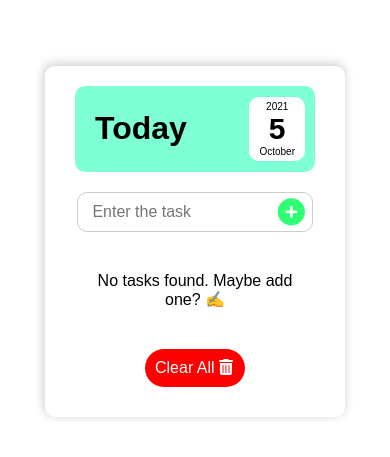
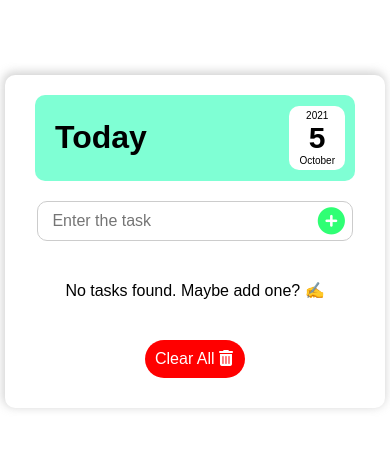
Before and after one commit to subhradwip01/todo-app, a React (Create React App) app: page / in a window 390 px wide. Shown: the part 181-638 px from the top of the page. Built offline with nearby package versions, Linux system fonts and the light colour scheme.

Commit message:
conatiner size fixing

```diff
--- a/src/App.css
+++ b/src/App.css
@@ -26,10 +26,18 @@
 
 @media (max-width:500px){
     .container{
-        width: 300px;
+        width: 380px;
     }
     .input{
-        width: 300px;
+        width: 380px;
+    }
+}
+@media (max-width:360px){
+    .container{
+        width: 350px;
+    }
+    .input{
+        width: 350px;
     }
 }
 @media(max-width:312px){
```
